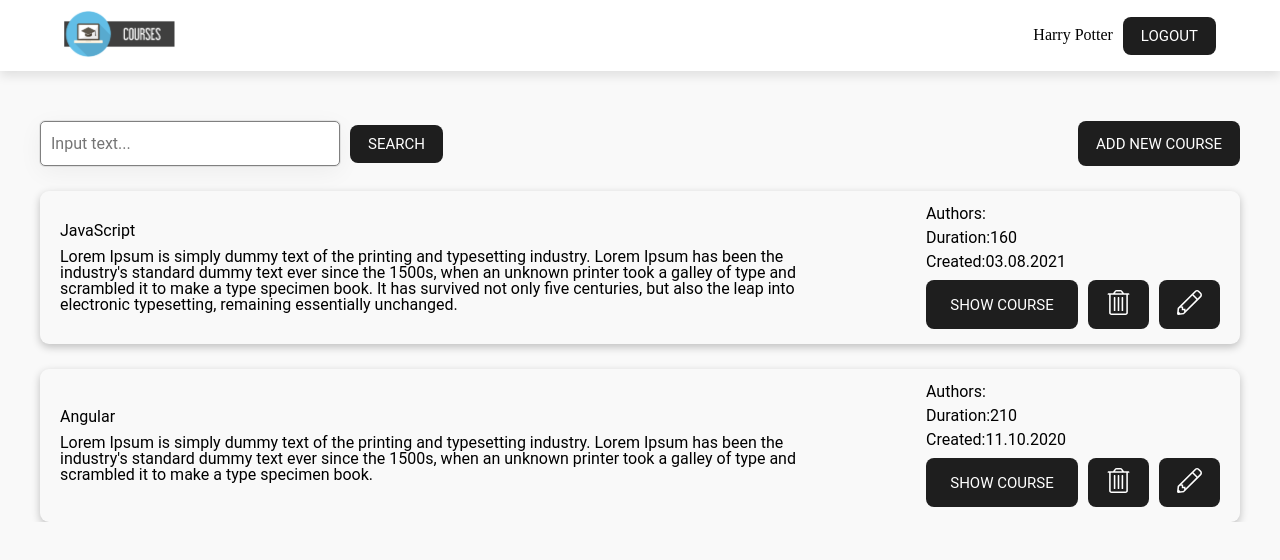
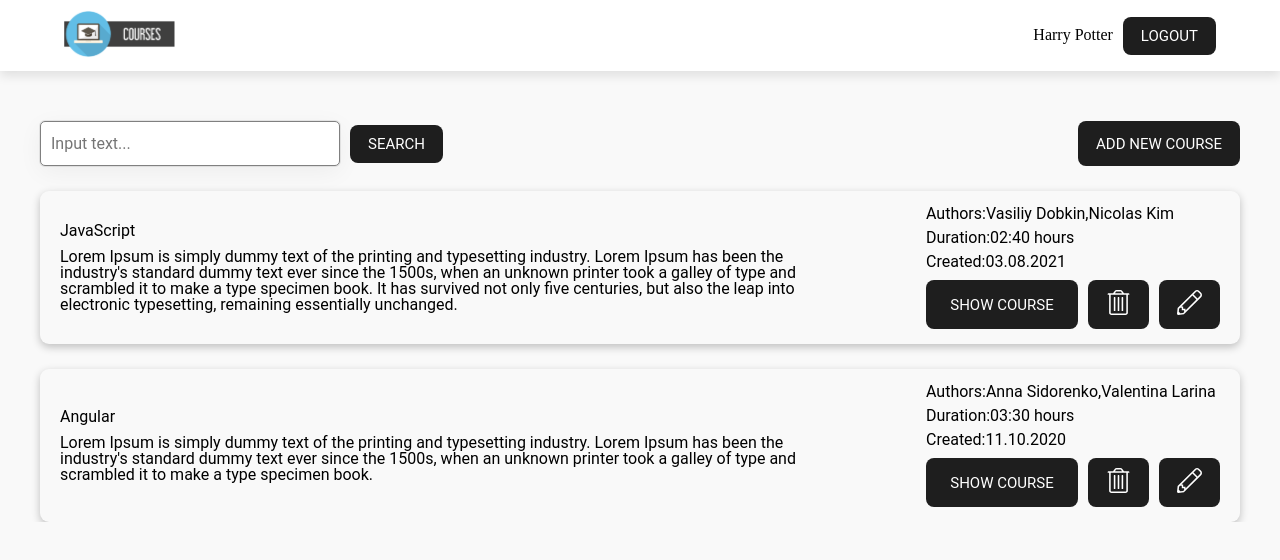
Before and after one commit to soola-sys/react-task-courses, a React (Vite) app in the folder rs-react-app/: page / in a window 1280 px wide. Shown: the top 560 px of the page. Built offline with nearby package versions, Linux system fonts and the light colour scheme.

Commit message:
add: render authors

```diff
--- a/rs-react-app/src/components/CourseCard.tsx
+++ b/rs-react-app/src/components/CourseCard.tsx
@@ -1,15 +1,32 @@
 
 import deleteIcon from "../assets/Icon-Trash.svg";
 import editIcon from "../assets/Icon-Edit.svg";
-import type { CourseItemProps } from "../types/types";
+import type { AuthorItemType, CourseItemProps } from "../types/types";
 import { formatDate } from "../utils/formatDate";
+import { formatDuration } from "../utils/formatDuration";
+import { mockedAuthorsList } from "../mockCoursesList";
 
 type CourseProp = {
   course: CourseItemProps
 }
 
-const CourseCard = ({ course }: CourseProp) => {
-  const { title, description, duration, creationDate } = course;
+type CourseAuthors = Pick<CourseItemProps, 'authors'>;
+
+const EMPTY_AUTHORS_LIST = 'No Authors!';
+
+const renderAuthors = (authorsArray: string[] | null): string => {
+  const resultArray: string[] = []
+  mockedAuthorsList.forEach(({id,name}: AuthorItemType) => {
+    if (authorsArray && authorsArray.includes(id)) {
+      resultArray.push(name)
+    }
+  });
+  return resultArray.join(',')
+}
+
+
+const CourseCard = ({ course }: CourseProp): React.ReactNode => {
+  const { title, description, duration, creationDate, authors } = course;
   return (
     <div className="courseCard">
       <div className="courseCard-inner">
@@ -21,8 +38,8 @@ const CourseCard = ({ course }: CourseProp) => {
         </div>
         <div className="courseCard-content-right">
           <ul className="courseCard-content-right courseCard-list">
-          <li><span>Authors:</span></li>
-          <li><span>Duration:</span>{duration}</li>
+            <li><span>Authors:</span>{renderAuthors(authors) ? renderAuthors(authors) : EMPTY_AUTHORS_LIST}</li>
+            <li><span>Duration:</span>{formatDuration(duration)} hours</li>
             <li><span>Created:</span>{formatDate(creationDate)}</li>
           </ul>
           <div className="courseCard-content-right courseCard-btns">
--- a/rs-react-app/src/types/types.ts
+++ b/rs-react-app/src/types/types.ts
@@ -6,3 +6,8 @@ export interface CourseItemProps {
   duration: number,
   authors: string[] | null;
 }
+
+export type AuthorItemType = {
+    id: string,
+    name: string
+}
--- /dev/null
+++ b/rs-react-app/src/utils/formatDuration.ts
@@ -0,0 +1,5 @@
+export const formatDuration = (minutes: number): string => {
+  const hours = Math.floor(minutes / 60);
+  const mins = minutes % 60;
+  return `${hours.toString().padStart(2, '0')}:${mins.toString().padStart(2, '0')}`;
+};
```
Also changed, not shown: rs-react-app/src/components/CourseList.tsx (+1 -12 lines). Lines whose indentation alone changed are shown as unchanged.
